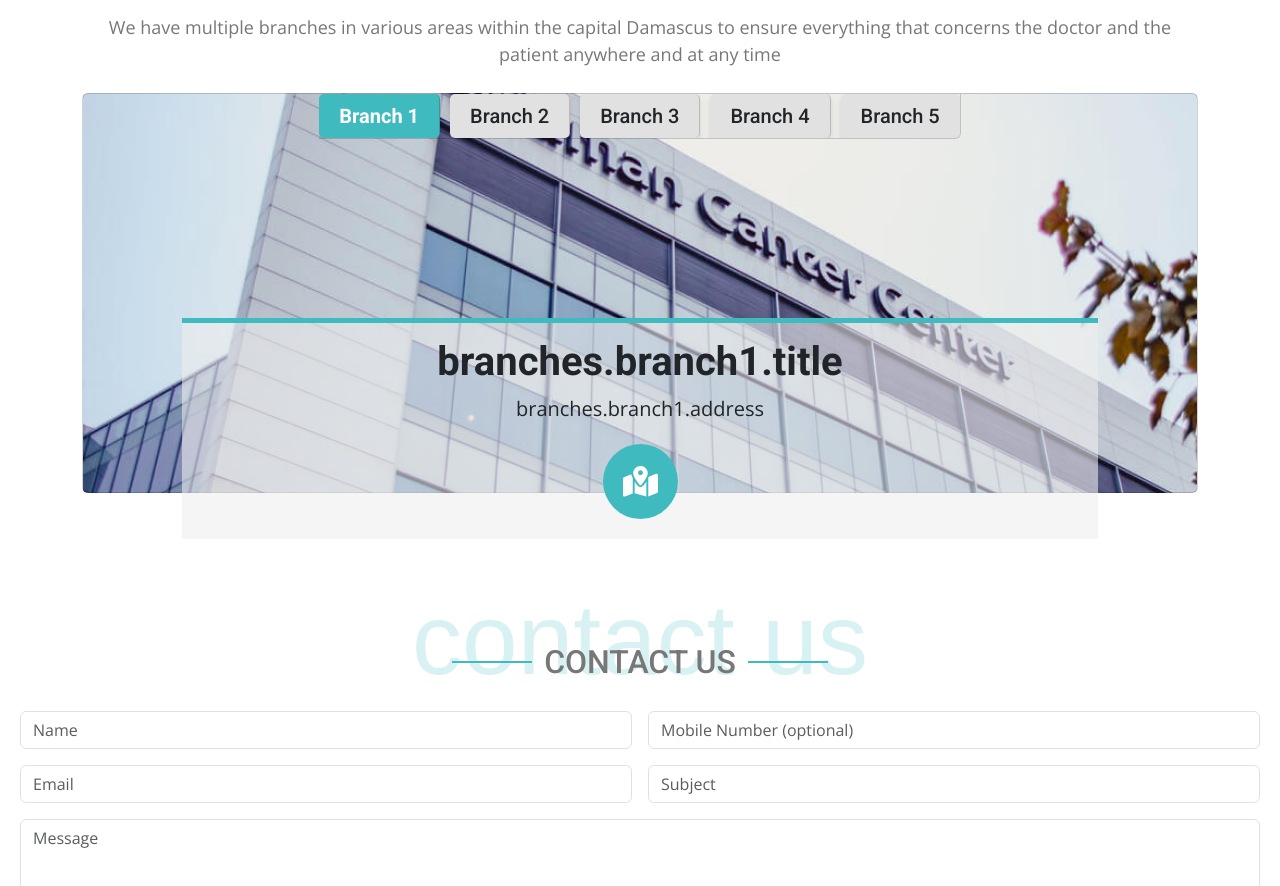
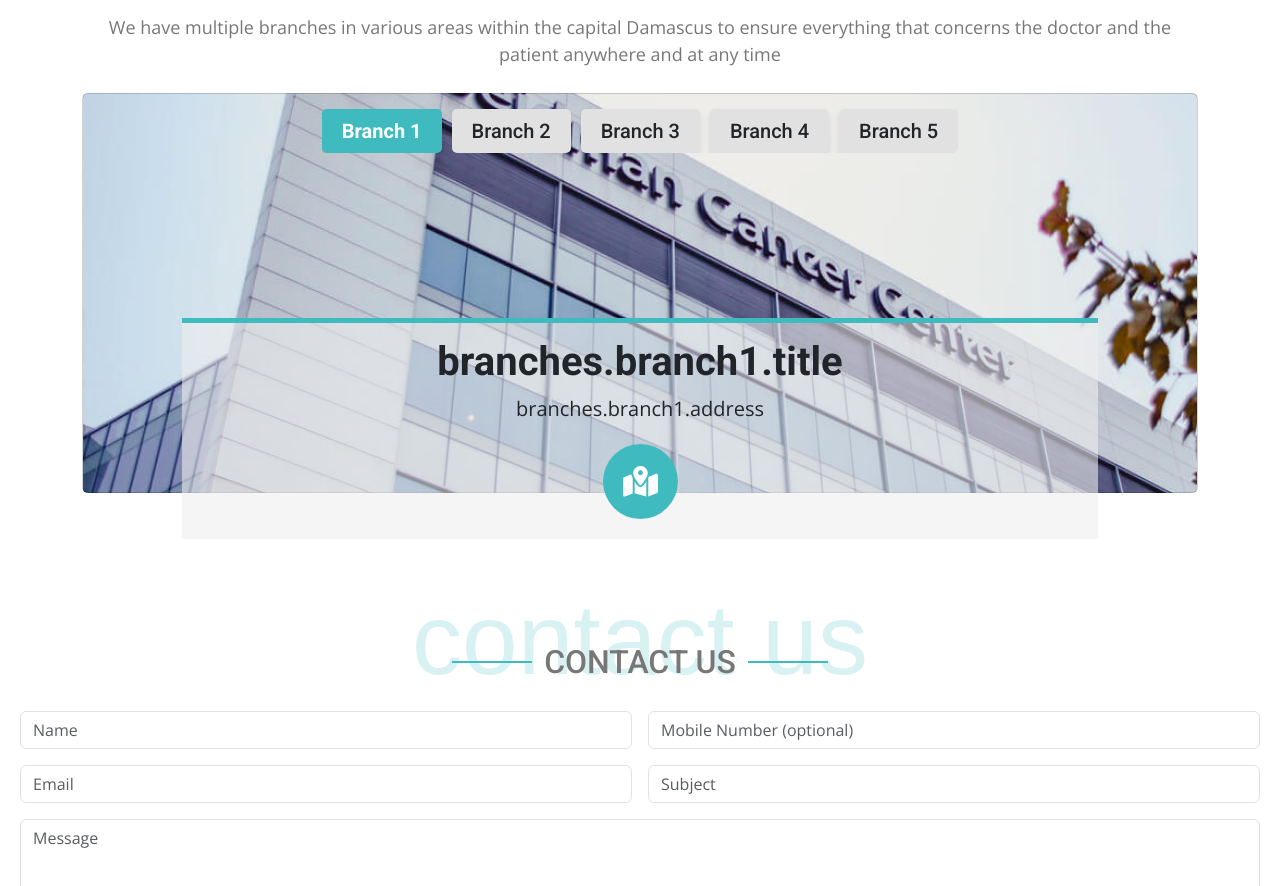
Before and after one commit to EN-BAAK/Damasco, a React (Vite) app: page / in a window 1280 px wide. Shown: the part 3155-4041 px from the top of the page. Built offline with nearby package versions, Linux system fonts and the light colour scheme.

Commit message:
edit branches section

```diff
--- a/src/styles/components/_branches.scss
+++ b/src/styles/components/_branches.scss
@@ -7,9 +7,7 @@
 
     .branches {
       margin: 0 auto;
-      border: inherit;
-      border-left: none;
-      border-top: none;
+      padding-top: 15px;
       border-bottom-right-radius: inherit;
       overflow: hidden;
       display: flex;
@@ -18,20 +16,30 @@
 
       h5 {
         background-color: var(--c-white-shadow);
-        padding: 10px 20px;
+        padding: 2px 3px;
         margin: 0;
+        @include prefixer(border-radius, 5px);
+        box-shadow: 0 4px 6px rgba(0, 0, 0, 0.1);
         overflow: hidden;
         text-transform: capitalize;
         white-space: nowrap;
         font-weight: 500;
-        font-size: 20px;
-        transition: var(--time-long) all;
+        font-size: 11px;
         cursor: pointer;
-        border-radius: 5px;
-        box-shadow: 0 4px 6px rgba(0, 0, 0, 0.1);
+        @include prefixer(transition, var(--time-transition));
+
+        @include breakpoints(sm) {
+          padding: 2px 6px;
+          font-size: 14px;
+        }
+
+        @include breakpoints(lg) {
+          padding: 10px 20px;
+          font-size: 20px;
+        }
 
         &:hover {
-          background-color: var(--c-main-light);
+          background-color: var(--c-main-transparent);
           color: var(--c-white-main);
         }
 
```
